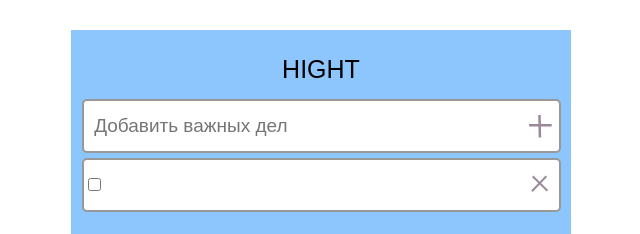
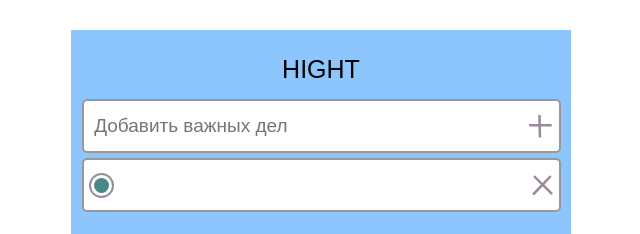
Before and after one commit to fedas25/ToDo, a plain HTML site: page index.html in a window 1280 px wide. Both pictures are taken after a click on the picture 859 px from the left and 126 px from the top of the page. Shown: the top 234 px of the page, 319-959 px from the left. Drawn offline with Linux system fonts and the light colour scheme.

Commit message:
final design is ready

```diff
--- a/script.js
+++ b/script.js
@@ -3,22 +3,27 @@ const list = {
     counttask: 0
 }
 
-let renderTask = () => {
+let renderTask = () => {         //  +_+
     for (let i = 0; i < list.list.length; i++) {
         if (list.list[i] !== "") {
             if (list.list[i].priority === "hight") {
                 formHi.insertAdjacentHTML('afterend',
                 `<div class="form_task ${list.list[i].status}">
-              <div><input type="checkbox"></div>
+                    <div class="checkbox">
+                        <div class="checkbox_circle"></div>
+                    </div>
                     <div class="task">${list.list[i].name}</div>
                     <img name="hight" class="close_icon" src="close-icon.svg">
                 </div>`);
                 linkingDeleteIcon("hight", list.list[i].id);
                 linkingCheckboxTodo(list.list[i].id);
+
             } else {
                 formLow.insertAdjacentHTML('afterend',
                 `<div class="form_task ${list.list[i].status}">
-              <div><input type="checkbox"></div>
+                    <div class="checkbox">
+                        <div class="checkbox_circle"></div>
+                    </div>
                     <div class="task">${list.list[i].name}</div>
                     <img name="low" class="close_icon" src="close-icon.svg">
                 </div>`);
@@ -29,14 +34,14 @@ let renderTask = () => {
     }
 }
 
-let clearTask = () => {   // clears tasks from doom
+let clearTask = () => {   // clears tasks from doom       +_+
     let tasks = document.querySelectorAll('.form_task');
     for (const task of tasks) {
         task.remove();
     }
 };
 
-let displayTask = () => { // displays current tasks from the list
+let displayTask = () => { // displays current tasks from the list  +_+
     clearTask();
     renderTask();
 }
@@ -86,7 +91,7 @@ let addListenerClickDeleteIcon = (delIcons, idTask) => {
 }
 
 let linkingCheckboxTodo = (idTask) => {
-    addListenerClickCheckboxTodo(checkboxTodo = document.querySelectorAll('input[type="checkbox"]'), idTask);
+    addListenerClickCheckboxTodo(checkboxTodo = document.querySelectorAll('.checkbox'), idTask);
 }
 
 let addListenerClickCheckboxTodo = (checkboxesTodo, idTask) => {
@@ -99,11 +104,12 @@ let addListenerClickCheckboxTodo = (checkboxesTodo, idTask) => {
     }
 }
 
-let changePriority = (checkbox) => {
-    if (checkbox.target.parentNode.parentNode.classList.contains("done")) {
-        checkbox.target.parentNode.parentNode.classList.remove("done");
+let changePriority = (checkbox) => { // добавить обработку виполненности с помощью шарика
+    debugger
+    if (checkbox.target.parentNode.classList.contains("done")) {
+        checkbox.target.parentNode.classList.remove("done");
     } else {
-        checkbox.target.parentNode.parentNode.classList.add("done");
+        checkbox.target.parentNode.classList.add("done");
     }
 
     for (let i = 0; i < list.list.length; i++) {
@@ -139,9 +145,9 @@ let inputLow = document.querySelector('div[name="low_priority"] > .input');
 let buttonLow = document.querySelector('div[name="low_priority"] > .add');
 let delIconLow = undefined; // not in dom
 
-inputHi.addEventListener('keydown', function (key) { if (key.keyCode === 13) { createTask("hight") } }); // чуть изменить для объектов
+inputHi.addEventListener('keydown', function (key) { if (key.keyCode === 13) { createTask("hight") } });
 buttonHi.addEventListener('click', createTask);
-inputLow.addEventListener('keydown', function (key) { if (key.keyCode === 13) { createTask("low"); } }); // чуть изменить для объектов
+inputLow.addEventListener('keydown', function (key) { if (key.keyCode === 13) { createTask("low"); } });
 buttonLow.addEventListener('click', createTask);
 
 displayTask();
--- a/style.css
+++ b/style.css
@@ -71,7 +71,7 @@ body {
     background-color: white;
     line-height: 50px;
     display: flex;
-    align-items: flex-start;
+    align-items: center;
     justify-content: space-between;
 }
 
@@ -83,10 +83,31 @@ body {
 }
 
 .close_icon {
-    margin: 15px 10px 0px 0px;
+    margin-right: 5px;
     cursor: pointer;
+    height: 22px;
+    width: 22px;
 }
 
 .done {
     background-color: #E6E6E6;
 }
+
+.checkbox {
+    vertical-align: sub;
+    height: 25px;
+    width: 25px;
+    /* background-color: #4a8888; */
+    border-radius: 50%;
+    margin-left: 5px;
+    box-shadow: inset 0 0 0 2px #998899;
+}
+
+.checkbox_circle {
+    position: absolute;
+    height: 15px;
+    width: 15px;
+    margin: 5px;
+    border-radius: 50%;
+    background-color: #4a8888;
+}
```
Lines whose indentation alone changed are shown as unchanged.
